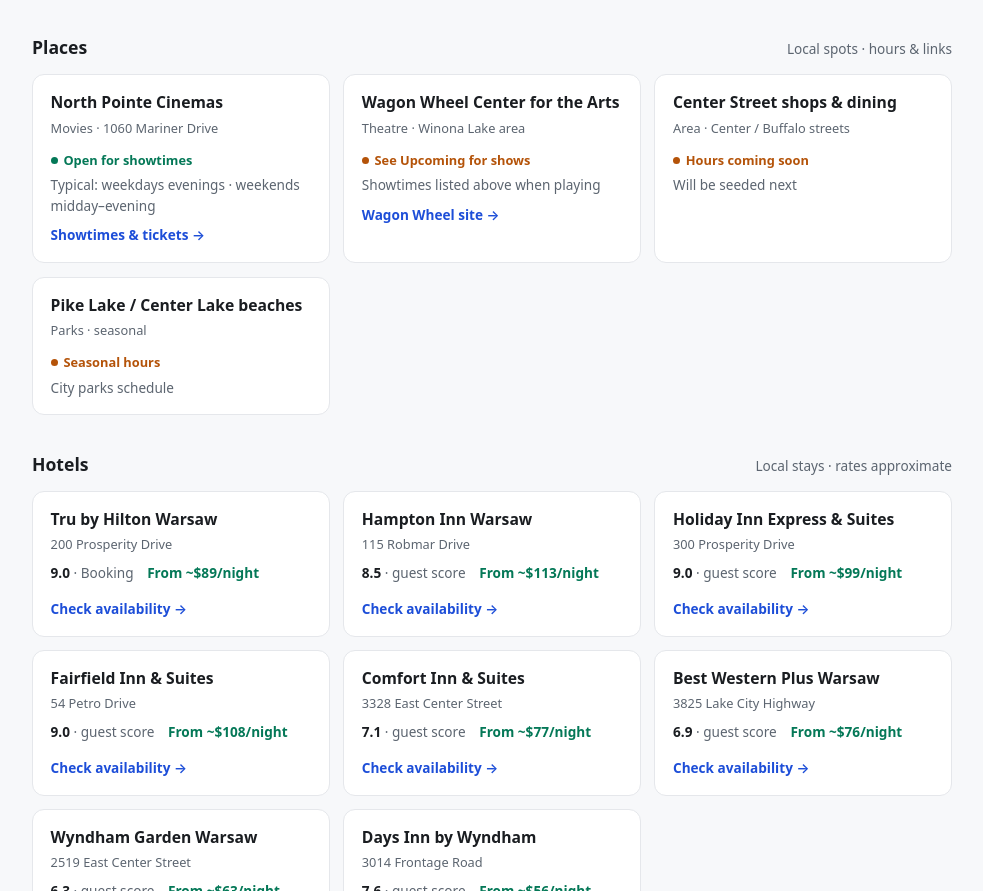
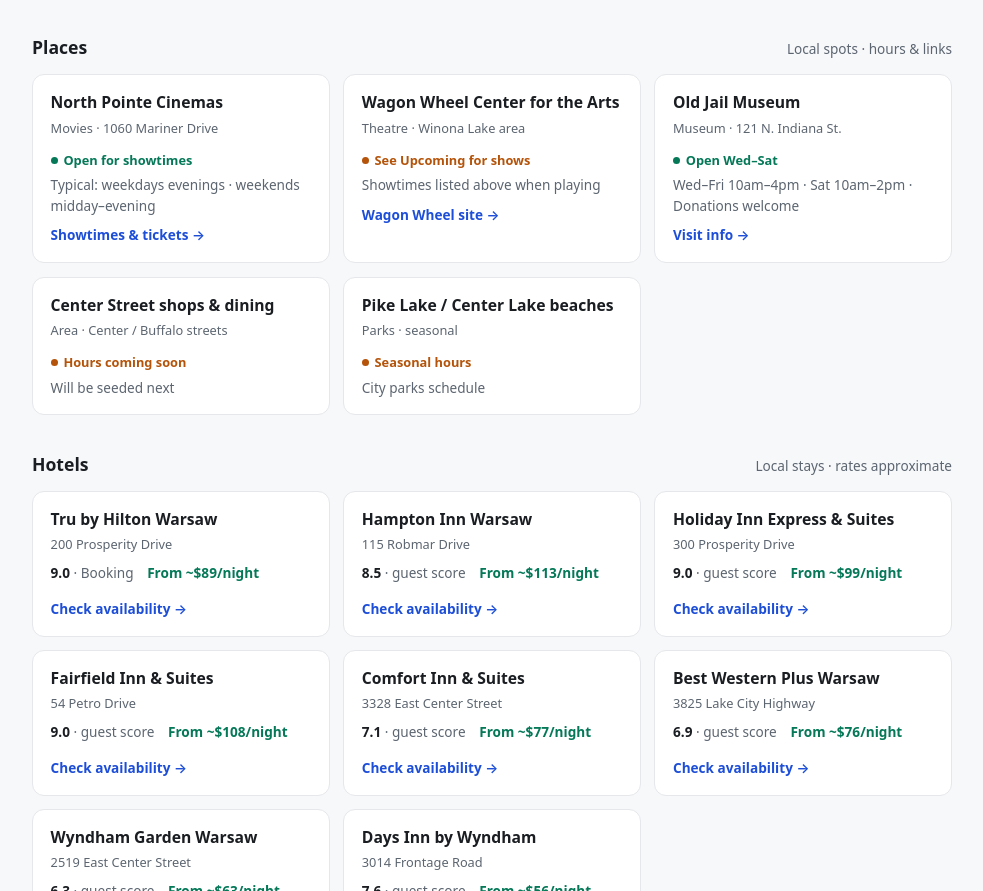
Before and after one commit to cedarriverlabs/warsaw-guide, a plain HTML site: page index.html in a window 1280 px wide. Shown: the part 3229-4120 px from the top of the page, without its empty margins (148-1131 px from the left). Drawn offline with Linux system fonts and the light colour scheme.

Commit message:
Add Old Jail Museum to Places

```diff
--- a/index.html
+++ b/index.html
@@ -413,6 +413,13 @@
           <a class="more" href="https://wagonwheelcenter.org/" target="_blank" rel="noopener">Wagon Wheel site →</a>
         </article>
         <article class="place">
+          <h3>Old Jail Museum</h3>
+          <div class="cat">Museum · 121 N. Indiana St.</div>
+          <div class="status">Open Wed–Sat</div>
+          <div class="hours">Wed–Fri 10am–4pm · Sat 10am–2pm · Donations welcome</div>
+          <a class="more" href="https://kosciuskohistory.com/explore/old-county-jail/" target="_blank" rel="noopener">Visit info →</a>
+        </article>
+        <article class="place">
           <h3>Center Street shops & dining</h3>
           <div class="cat">Area · Center / Buffalo streets</div>
           <div class="status closed">Hours coming soon</div>
```
